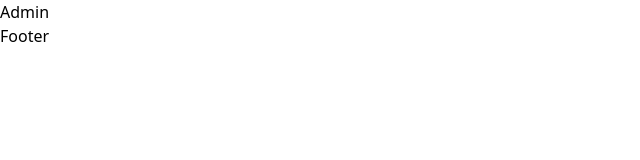
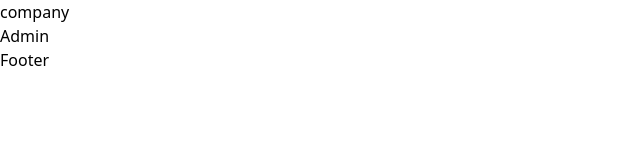
Before and after one commit to paullaster/manage-fuel-bussiness-ui, a React (Vite) app: page /dashboard/admin/1 in a window 1280 px wide. Shown: the top 160 px of the page, without its empty margins (0-640 px from the left). Built offline with nearby package versions, Linux system fonts and the light colour scheme.

Commit message:
scafolding

```diff
--- a/src/components/index.js
+++ b/src/components/index.js
@@ -1,5 +1,5 @@
 import { ErrorComponent } from "./Error";
-import { Footer, Navigation } from './shared';
+import { Footer, Navigation, Sidebar } from './shared';
 
 export { default as Logo } from './Logo';
-export  { ErrorComponent, Footer, Navigation};
+export  { ErrorComponent, Footer, Navigation, Sidebar};
--- /dev/null
+++ b/src/components/shared/Sidebar.jsx
@@ -0,0 +1,13 @@
+import React from 'react'
+
+const Sidebar = ({links = []}) => {
+  return (
+    <aside className='sidebar'>
+       <div>
+        company
+       </div>
+    </aside>
+  )
+}
+
+export default Sidebar
--- a/src/components/shared/index.jsx
+++ b/src/components/shared/index.jsx
@@ -1,2 +1,3 @@
 export { default as Navigation} from './Navigation';
 export { default as Footer } from './Footer';
+export { default as Sidebar } from './Sidebar';
--- a/src/packages/dashboard/admin/views/Admin.jsx
+++ b/src/packages/dashboard/admin/views/Admin.jsx
@@ -1,8 +1,11 @@
-import React from 'react'
+import { Sidebar } from "../../../../components"
 
 const Admin = () => {
   return (
-    <div>Admin</div>
+    <section className="admin">
+      <Sidebar />
+      <div>Admin</div>
+    </section>
   )
 }
 
```
